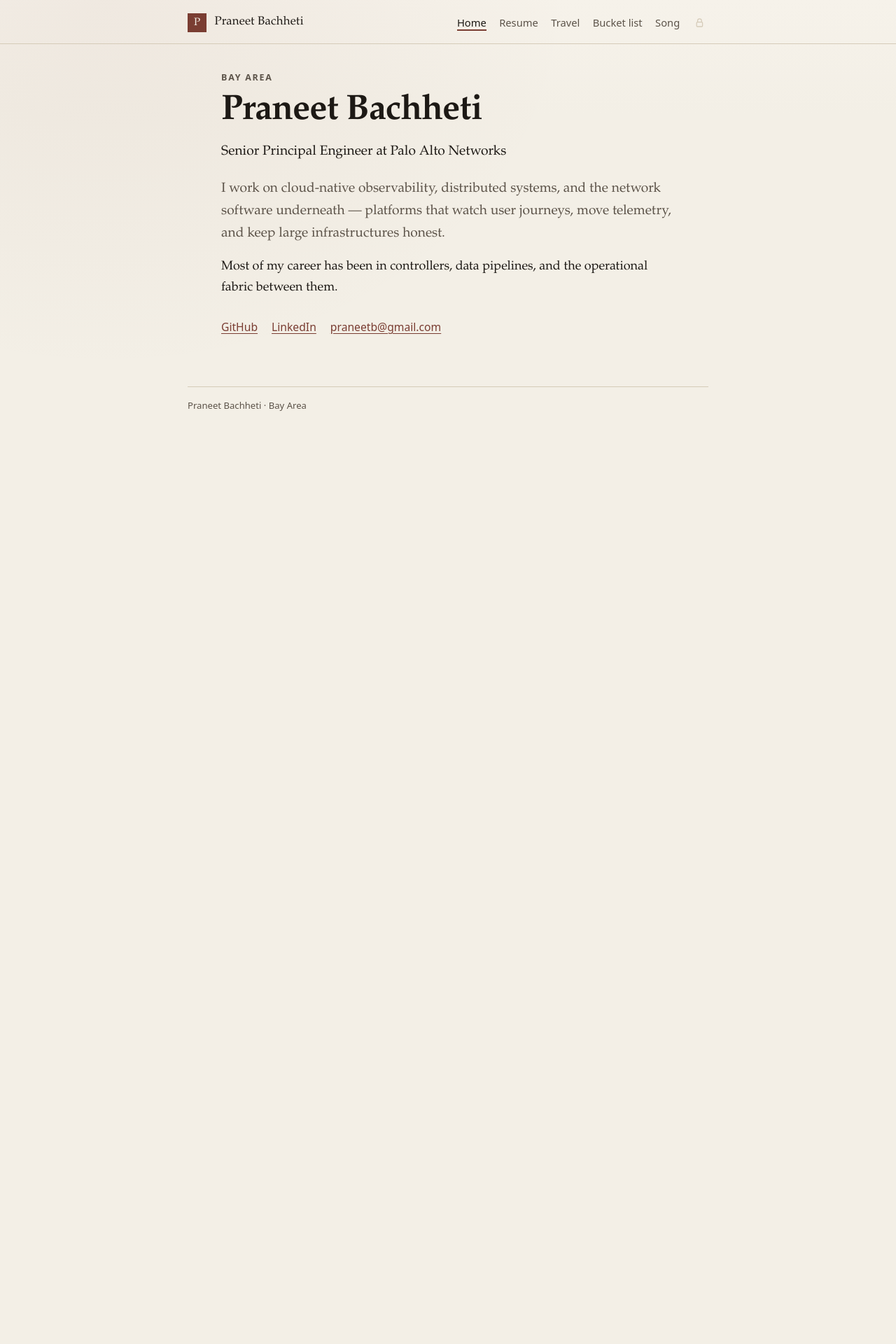
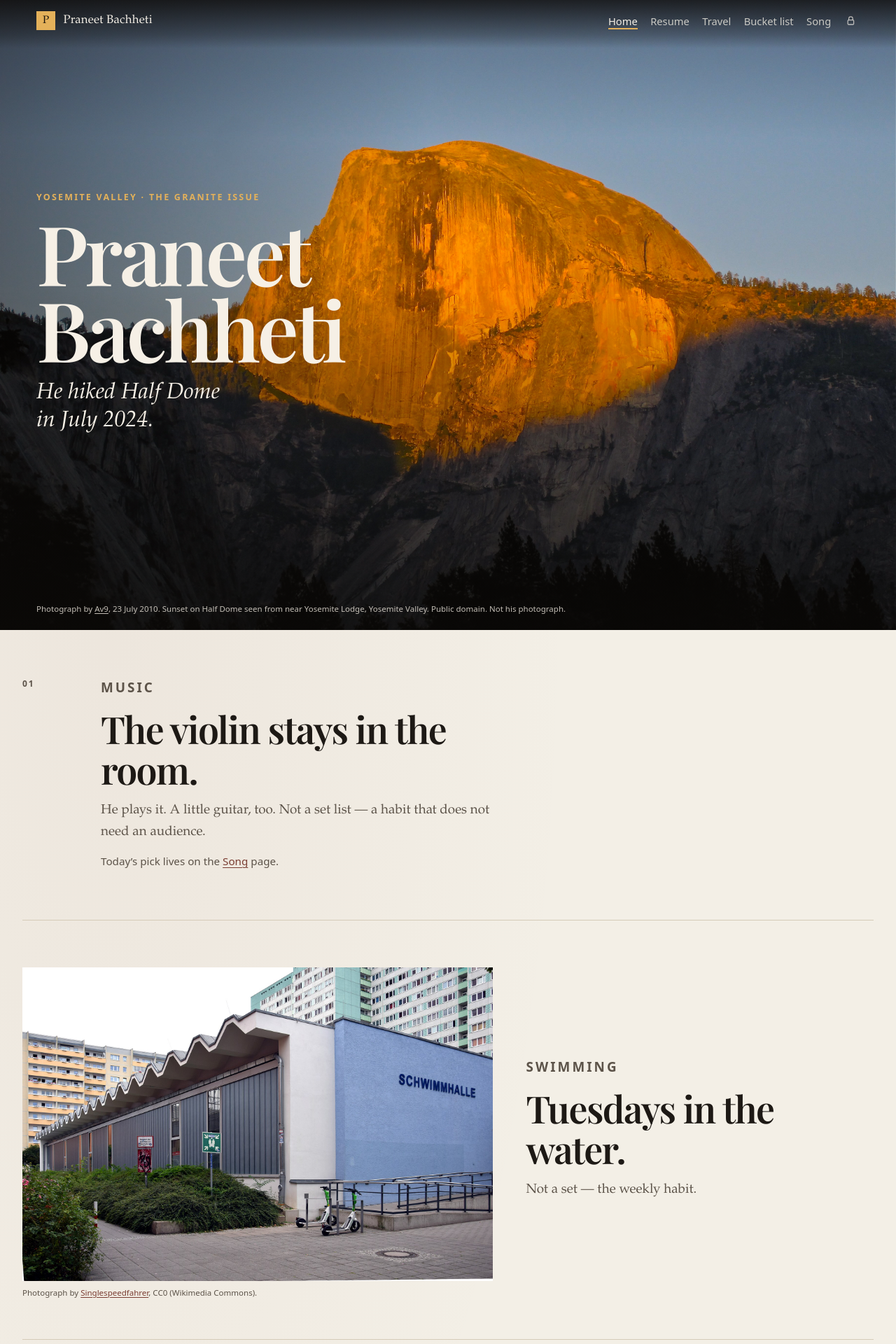
Before and after one commit to praneetb/praneetb.github.io, a Jekyll site: the page built from index.html, in a window 1280 px wide. Shown: the top 1920 px of the page at 70% size. Built offline with Jekyll 4.4.1, drawn with Linux system fonts in a browser that asks for light colours; some web fonts are replaced; before the commit the page ends 900 px from its top, so only the background shows below that; some of the changed text lies outside the part shown.

Commit message:
Rewrite the homepage as a travel-magazine cover.
Replace the CV lede with a Half Dome hero (Av9, public domain), then
editorial spreads for music, swimming, pickleball, issued patents, travel,
and the bucket list. Keep the shared header lock and do not list the
abandoned Aruba application.

Co-authored-by: Praneet Bachheti <praneetb@users.noreply.github.com>

```diff
--- a/_config.yml
+++ b/_config.yml
@@ -1,5 +1,5 @@
 title: Praneet Bachheti
-description: Senior Principal Engineer in the Bay Area. Cloud-native observability, distributed systems, and network software.
+description: A personal magazine — Yosemite, music, Tuesdays in the water, and the rest of the page.
 url: https://praneetb.github.io
 baseurl: ""
 
@@ -18,3 +18,4 @@ exclude:
   - vendor
   - config
   - CNAME
+  - cover
--- a/_layouts/default.html
+++ b/_layouts/default.html
@@ -1,5 +1,5 @@
 <!DOCTYPE html>
-<html lang="en" data-baseurl="{{ site.baseurl }}"{% if page.nav == 'travel' %} class="theme-travel"{% endif %}>
+<html lang="en" data-baseurl="{{ site.baseurl }}"{% if page.nav == 'travel' %} class="theme-travel"{% elsif page.nav == 'home' %} class="theme-home"{% endif %}>
 <head>
   <meta charset="utf-8">
   <meta name="viewport" content="width=device-width, initial-scale=1">
@@ -9,7 +9,7 @@
   <meta name="robots" content="{{ page.robots }}">
   {% endif %}
   <link rel="canonical" href="{{ page.url | replace:'index.html','' | absolute_url }}">
-  <meta name="theme-color" content="{% if page.nav == 'travel' %}#07090e{% else %}#f3efe6{% endif %}">
+  <meta name="theme-color" content="{% if page.nav == 'travel' %}#07090e{% elsif page.nav == 'home' %}#110e0c{% else %}#f3efe6{% endif %}">
   <link rel="icon" href="{{ '/assets/favicon.svg' | relative_url }}" type="image/svg+xml">
   <link rel="stylesheet" href="{{ '/assets/css/main.css' | relative_url }}">
   {% if page.extra_css %}
@@ -18,7 +18,7 @@
     {% endfor %}
   {% endif %}
 </head>
-<body{% if page.nav == 'travel' %} class="theme-travel"{% endif %}>
+<body{% if page.nav == 'travel' %} class="theme-travel"{% elsif page.nav == 'home' %} class="theme-home"{% endif %}>
   <a class="skip-link" href="#content">Skip to content</a>
   {% include nav.html %}
   <main id="content" class="page page-{{ page.nav }}">
--- /dev/null
+++ b/assets/css/magazine.css
@@ -0,0 +1,401 @@
+@import url("https://fonts.googleapis.com/css2?family=Playfair+Display:ital,wght@0,500;0,600;0,700;1,500&display=swap");
+
+html.theme-home,
+body.theme-home {
+  background: #110e0c;
+}
+
+body.theme-home {
+  background: #110e0c;
+}
+
+body.theme-home .site-header {
+  position: absolute;
+  top: 0;
+  right: 0;
+  left: 0;
+  z-index: 8;
+  border-bottom: 0;
+  background: linear-gradient(180deg, rgba(12, 10, 8, 0.78) 0%, rgba(12, 10, 8, 0.28) 72%, transparent);
+}
+
+body.theme-home .site-header-inner {
+  max-width: 76rem;
+  padding-top: 1rem;
+  padding-bottom: 1.6rem;
+}
+
+body.theme-home .wordmark,
+body.theme-home .wordmark:hover {
+  color: #f4efe6;
+}
+
+body.theme-home .mark {
+  background: #e4b15a;
+  color: #1a140c;
+}
+
+body.theme-home .nav a {
+  color: rgba(244, 239, 230, 0.78);
+}
+
+body.theme-home .nav a:hover,
+body.theme-home .nav a[aria-current="page"] {
+  color: #f4efe6;
+}
+
+body.theme-home .nav a[aria-current="page"] {
+  box-shadow: inset 0 -2px 0 #e4b15a;
+}
+
+body.theme-home .site-lock {
+  color: rgba(244, 239, 230, 0.72);
+}
+
+body.theme-home .site-lock:hover,
+body.theme-home .site-lock:focus-visible {
+  color: #f4efe6;
+}
+
+body.theme-home .site-lock.is-unlocked {
+  color: #e4b15a;
+}
+
+body.theme-home .page-home {
+  max-width: none;
+  margin: 0;
+  padding: 0;
+}
+
+body.theme-home .page-home h1,
+body.theme-home .page-home h2 {
+  font-family: "Playfair Display", "Iowan Old Style", Palatino, "Times New Roman", serif;
+  font-weight: 600;
+  letter-spacing: -0.03em;
+}
+
+body.theme-home .site-footer {
+  max-width: none;
+  margin: 0;
+  padding: 0 1.25rem 2.4rem;
+  background: #f3efe6;
+  color: var(--ink-soft);
+}
+
+body.theme-home .site-footer p {
+  max-width: 76rem;
+  margin: 0 auto;
+  border-top-color: var(--rule);
+}
+
+.cover {
+  position: relative;
+  display: grid;
+  align-items: end;
+  min-height: 100svh;
+  min-height: 100vh;
+  color: #f6f0e6;
+  overflow: hidden;
+}
+
+.cover-image {
+  position: absolute;
+  inset: 0;
+  width: 100%;
+  height: 100%;
+  object-fit: cover;
+  object-position: center 28%;
+}
+
+.cover-shade {
+  position: absolute;
+  inset: 0;
+  background:
+    linear-gradient(180deg, rgba(12, 10, 8, 0.28) 0%, transparent 22%, transparent 46%, rgba(12, 10, 8, 0.72) 100%),
+    linear-gradient(90deg, rgba(12, 10, 8, 0.42) 0%, transparent 48%);
+  pointer-events: none;
+}
+
+.cover-copy {
+  position: relative;
+  z-index: 1;
+  max-width: 76rem;
+  width: 100%;
+  margin: 0 auto;
+  padding: 7.5rem 1.25rem 5.5rem;
+}
+
+.cover-issue {
+  margin: 0 0 0.85rem;
+  color: #e4b15a;
+  font-family: ui-sans-serif, system-ui, -apple-system, "Segoe UI", Helvetica, Arial, sans-serif;
+  font-size: 0.78rem;
+  font-weight: 600;
+  letter-spacing: 0.18em;
+  text-transform: uppercase;
+}
+
+body.theme-home .page-home .cover-title {
+  margin: 0;
+  font-size: clamp(3.1rem, 11vw, 7.4rem);
+  font-weight: 600;
+  line-height: 0.92;
+  letter-spacing: -0.04em;
+}
+
+.cover-title span {
+  display: block;
+}
+
+.cover-kicker {
+  margin: 1.15rem 0 0;
+  max-width: 18ch;
+  font-size: clamp(1.35rem, 3vw, 2rem);
+  font-style: italic;
+  line-height: 1.25;
+}
+
+.cover-credit {
+  position: relative;
+  z-index: 1;
+  max-width: 76rem;
+  width: 100%;
+  margin: 0 auto;
+  padding: 0 1.25rem 1.35rem;
+  color: rgba(246, 240, 230, 0.78);
+  font-family: ui-sans-serif, system-ui, -apple-system, "Segoe UI", Helvetica, Arial, sans-serif;
+  font-size: 0.72rem;
+  line-height: 1.45;
+}
+
+.cover-credit a {
+  color: inherit;
+}
+
+.cover-credit a:hover {
+  color: #f6f0e6;
+}
+
+.magazine-well {
+  background:
+    radial-gradient(ellipse at 12% 0%, rgba(122, 61, 50, 0.05), transparent 42%),
+    #f3efe6;
+  color: var(--ink);
+  padding: 0 1.25rem 4.5rem;
+}
+
+.spread {
+  max-width: 76rem;
+  margin: 0 auto;
+  padding: 4.2rem 0 3.6rem;
+  border-bottom: 1px solid var(--rule);
+}
+
+.spread-folio {
+  margin: 0 0 1.1rem;
+  color: var(--ink-soft);
+  font-family: ui-sans-serif, system-ui, sans-serif;
+  font-size: 0.75rem;
+  font-weight: 600;
+  letter-spacing: 0.16em;
+  text-transform: uppercase;
+}
+
+.spread-kicker {
+  margin: 0 0 0.55rem;
+  color: var(--accent);
+  font-family: ui-sans-serif, system-ui, -apple-system, "Segoe UI", Helvetica, Arial, sans-serif;
+  font-size: 0.78rem;
+  font-weight: 600;
+  letter-spacing: 0.16em;
+  text-transform: uppercase;
+}
+
+.spread-copy {
+  max-width: 36rem;
+}
+
+.spread-copy h2 {
+  margin: 0 0 0.9rem;
+  font-size: clamp(2rem, 5vw, 3.35rem);
+  line-height: 1.08;
+}
+
+.spread-copy p {
+  margin: 0 0 0.85rem;
+  color: var(--ink-soft);
+  font-size: 1.18rem;
+}
+
+.spread-aside {
+  font-family: ui-sans-serif, system-ui, sans-serif;
+  font-size: 0.95rem !important;
+}
+
+.spread-music {
+  display: grid;
+  grid-template-columns: 5rem minmax(0, 1fr);
+  gap: 1rem 2rem;
+  align-items: start;
+}
+
+.spread-hobby {
+  display: grid;
+  grid-template-columns: minmax(0, 1.15fr) minmax(16rem, 0.85fr);
+  gap: 1.6rem 3rem;
+  align-items: center;
+}
+
+.spread-hobby-flip {
+  grid-template-columns: minmax(16rem, 0.85fr) minmax(0, 1.15fr);
+}
+
+.spread-hobby-flip .spread-figure {
+  order: 2;
+}
+
+.spread-figure {
+  margin: 0;
+}
+
+.spread-figure img {
+  display: block;
+  width: 100%;
+  height: auto;
+  aspect-ratio: 3 / 2;
+  object-fit: cover;
+  background: #ddd4c4;
+}
+
+.spread-figure figcaption {
+  margin-top: 0.55rem;
+  color: var(--ink-soft);
+  font-family: ui-sans-serif, system-ui, sans-serif;
+  font-size: 0.72rem;
+  line-height: 1.4;
+}
+
+.issued-list {
+  margin: 1.6rem 0 0;
+  padding: 0;
+  list-style: none;
+}
+
+.issued-list li {
+  display: grid;
+  gap: 0.15rem;
+  padding: 0.95rem 0;
+  border-top: 1px solid var(--rule);
+}
+
+.issued-number {
+  font-family: ui-sans-serif, system-ui, sans-serif;
+  font-size: 0.92rem;
+  font-weight: 600;
+  letter-spacing: 0.04em;
+  text-decoration: none;
+}
+
+.issued-title {
+  font-size: 1.05rem;
+}
+
+.issued-meta {
+  color: var(--ink-soft);
+  font-family: ui-sans-serif, system-ui, sans-serif;
+  font-size: 0.82rem;
+}
+
+.spread-pair {
+  display: grid;
+  grid-template-columns: 1fr 1fr;
+  gap: 0 3.5rem;
+  max-width: 76rem;
+  margin: 0 auto;
+}
+
+.spread-pair .spread {
+  padding-bottom: 0;
+  border-bottom: 0;
+}
+
+.spread-invite h2 {
+  max-width: 16ch;
+}
+
+.spread-go {
+  font-family: ui-sans-serif, system-ui, sans-serif;
+  font-size: 0.95rem;
+}
+
+@media (max-width: 820px) {
+  .spread-music,
+  .spread-hobby,
+  .spread-hobby-flip,
+  .spread-pair {
+    grid-template-columns: 1fr;
+  }
+
+  .spread-folio {
+    margin-bottom: 0.35rem;
+  }
+
+  .spread-hobby-flip .spread-figure {
+    order: 0;
+  }
+
+  .spread-pair .spread + .spread {
+    border-top: 1px solid var(--rule);
+    padding-top: 3.2rem;
+  }
+
+  .cover-copy {
+    padding-top: 8.5rem;
+    padding-bottom: 4.2rem;
+  }
+
+  .cover-kicker {
+    max-width: 22ch;
+  }
+}
+
+@media (max-width: 640px) {
+  body.theme-home .page-home .cover-title {
+    font-size: clamp(2.7rem, 16vw, 4.2rem);
+  }
+
+  .spread {
+    padding: 3.1rem 0 2.7rem;
+  }
+
+  .spread-copy p {
+    font-size: 1.08rem;
+  }
+}
+
+@media print {
+  body.theme-home .site-header {
+    position: static;
+    background: none;
+  }
+
+  .cover {
+    min-height: 0;
+    color: #1d1915;
+  }
+
+  .cover-shade {
+    display: none;
+  }
+
+  .cover-image {
+    position: static;
+    height: auto;
+  }
+
+  .cover-credit,
+  .cover-issue,
+  .cover-kicker {
+    color: #5c5349;
+  }
+}
--- a/index.html
+++ b/index.html
@@ -2,17 +2,108 @@
 layout: default
 title: Praneet Bachheti
 nav: home
-description: Senior Principal Engineer in the Bay Area, working on cloud-native observability and distributed systems at Palo Alto Networks.
+description: A personal magazine. He hiked Half Dome in July 2024. Violin, Tuesdays in the water, and the rest of the page.
+extra_css:
+  - /assets/css/magazine.css
 ---
 
-<p class="kicker">Bay Area</p>
-<h1 class="home-title">Praneet Bachheti</h1>
-<p class="role">Senior Principal Engineer at Palo Alto Networks</p>
-<p class="intro">I work on cloud-native observability, distributed systems, and the network software underneath — platforms that watch user journeys, move telemetry, and keep large infrastructures honest.</p>
-<p>Most of my career has been in controllers, data pipelines, and the operational fabric between them.</p>
+<article class="cover">
+  <img
+    class="cover-image"
+    src="{{ '/assets/images/sunset-half-dome-lodge.jpg' | relative_url }}"
+    alt="Half Dome at sunset, Yosemite Valley. Photograph by Av9, public domain."
+    width="2560"
+    height="1920">
+  <div class="cover-shade" aria-hidden="true"></div>
+  <div class="cover-copy">
+    <p class="cover-issue">Yosemite Valley · The granite issue</p>
+    <h1 class="cover-title">Praneet <span>Bachheti</span></h1>
+    <p class="cover-kicker">He hiked Half Dome in July 2024.</p>
+  </div>
+  <p class="cover-credit">
+    Photograph by <a href="https://commons.wikimedia.org/wiki/File:Sunset_Half_Dome_Lodge.jpg">Av9</a>,
+    23 July 2010. Sunset on Half Dome seen from near Yosemite Lodge, Yosemite Valley.
+    Public domain. Not his photograph.
+  </p>
+</article>
 
-<ul class="links">
-  <li><a href="https://github.com/praneetb">GitHub</a></li>
-  <li><a href="https://www.linkedin.com/in/praneetb/">LinkedIn</a></li>
-  <li><a href="mailto:praneetb@gmail.com">praneetb@gmail.com</a></li>
-</ul>
+<div class="magazine-well">
+  <section class="spread spread-music" aria-labelledby="music-heading">
+    <p class="spread-folio">01</p>
+    <div class="spread-copy">
+      <p class="spread-kicker">Music</p>
+      <h2 id="music-heading">The violin stays in the room.</h2>
+      <p>He plays it. A little guitar, too. Not a set list — a habit that does not need an audience.</p>
+      <p class="spread-aside">Today’s pick lives on the <a href="{{ '/song/' | relative_url }}">Song</a> page.</p>
+    </div>
+  </section>
+
+  <section class="spread spread-hobby" aria-labelledby="swimming-heading">
+    <figure class="spread-figure">
+      <img
+        src="{{ '/assets/images/schwimmhalle-thomas-mann-strasse.jpg' | relative_url }}"
+        alt="Indoor swimming hall on Thomas-Mann-Straße, Berlin-Prenzlauer Berg. Photograph by Singlespeedfahrer, public domain."
+        width="1920"
+        height="1280">
+      <figcaption>
+        Photograph by <a href="https://commons.wikimedia.org/wiki/File:Schwimmhalle_Thomas-Mann-Stra%C3%9Fe_Berlin-Prenzlauer_Berg_02.jpg">Singlespeedfahrer</a>, CC0 (Wikimedia Commons).
+      </figcaption>
+    </figure>
+    <div class="spread-copy">
+      <p class="spread-kicker">Swimming</p>
+      <h2 id="swimming-heading">Tuesdays in the water.</h2>
+      <p>Not a set — the weekly habit.</p>
+    </div>
+  </section>
+
+  <section class="spread spread-hobby spread-hobby-flip" aria-labelledby="pickleball-heading">
+    <figure class="spread-figure">
+      <img
+        src="{{ '/assets/images/pickleball-court-la-crosse.jpg' | relative_url }}"
+        alt="Outdoor pickleball courts in La Crosse, Wisconsin. Photograph by Wikideas1, public domain."
+        width="1920"
+        height="1440">
+      <figcaption>
+        Photograph by <a href="https://commons.wikimedia.org/wiki/File:Pickleball_court_in_La_Crosse,_Wisconsin_02.jpg">Wikideas1</a>, CC0 (Wikimedia Commons).
+      </figcaption>
+    </figure>
+    <div class="spread-copy">
+      <p class="spread-kicker">Pickleball</p>
+      <h2 id="pickleball-heading">Wednesday afternoons, Sunday mornings.</h2>
+      <p>The weekly excuse to show up.</p>
+    </div>
+  </section>
+
+  <section class="spread spread-issued" aria-labelledby="issued-heading">
+    <p class="spread-folio">Issued</p>
+    <div class="spread-copy">
+      <p class="spread-kicker">Accomplishments</p>
+      <h2 id="issued-heading">Four grants. Quiet lines.</h2>
+      <p>Inventor on the grants is Praneet Bachheti. Issued only — no applications, no abstracts.</p>
+      <ol class="issued-list">
+        {% for patent in site.data.issued %}
+        <li>
+          <a class="issued-number" href="{{ patent.url }}">{{ patent.number }}</a>
+          <span class="issued-title">{{ patent.title }}</span>
+          <span class="issued-meta">Issued {{ patent.issued }} · {{ patent.assignee }}</span>
+        </li>
+        {% endfor %}
+      </ol>
+    </div>
+  </section>
+
+  <div class="spread-pair">
+    <section class="spread spread-invite" aria-labelledby="travel-heading">
+      <p class="spread-kicker">Travel</p>
+      <h2 id="travel-heading">A globe, not a stamp collection.</h2>
+      <p>The public list stays empty until he writes one. Nothing here is filler.</p>
+      <p><a class="spread-go" href="{{ '/travel/' | relative_url }}">Open the map</a></p>
+    </section>
+    <section class="spread spread-invite" aria-labelledby="bucket-heading">
+      <p class="spread-kicker">Bucket list</p>
+      <h2 id="bucket-heading">A notebook with the cover still blank.</h2>
+      <p>The page is empty on purpose. When a real list is ready, it will live there.</p>
+      <p><a class="spread-go" href="{{ '/bucket-list/' | relative_url }}">Open the list</a></p>
+    </section>
+  </div>
+</div>
```
Also changed, not shown: _data/issued.yml (added, +25 -0 lines), README.md, assets/images/pickleball-court-la-crosse.jpg (added), assets/images/schwimmhalle-thomas-mann-strasse.jpg (added), assets/images/sunset-half-dome-lodge.jpg (added).
